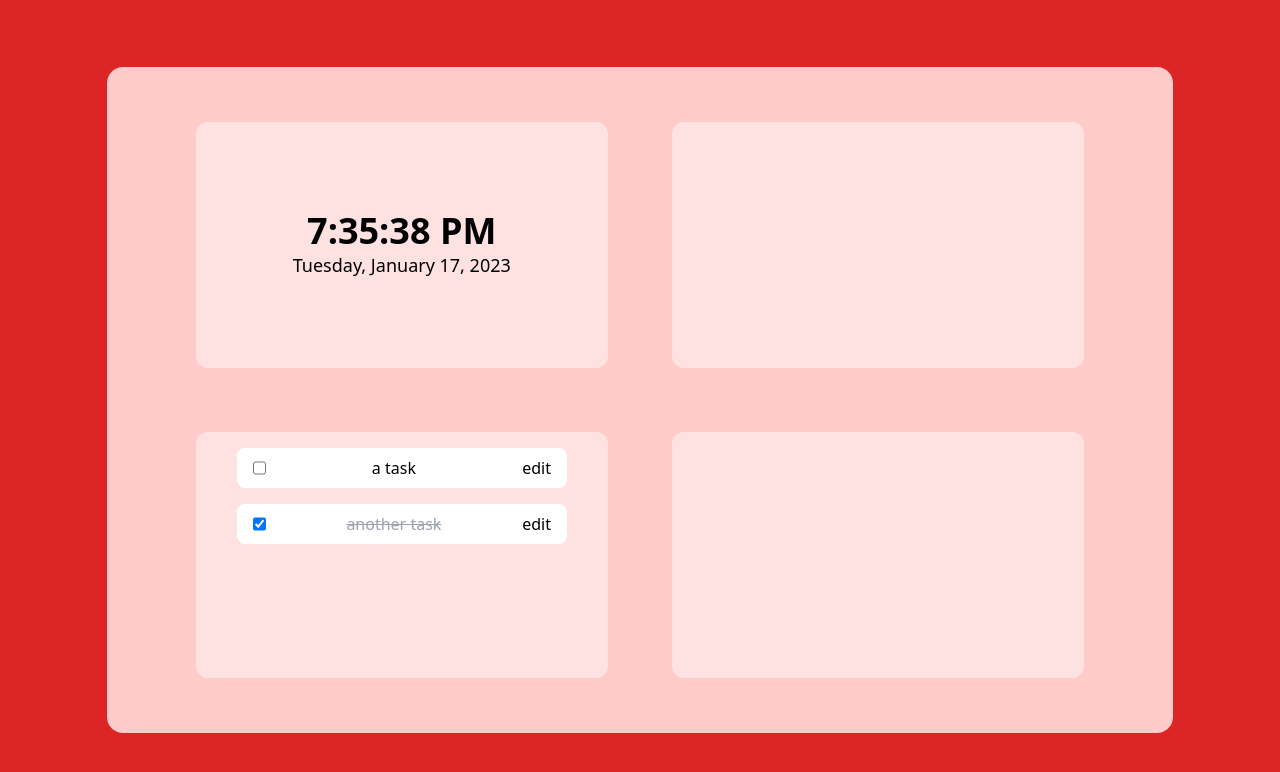
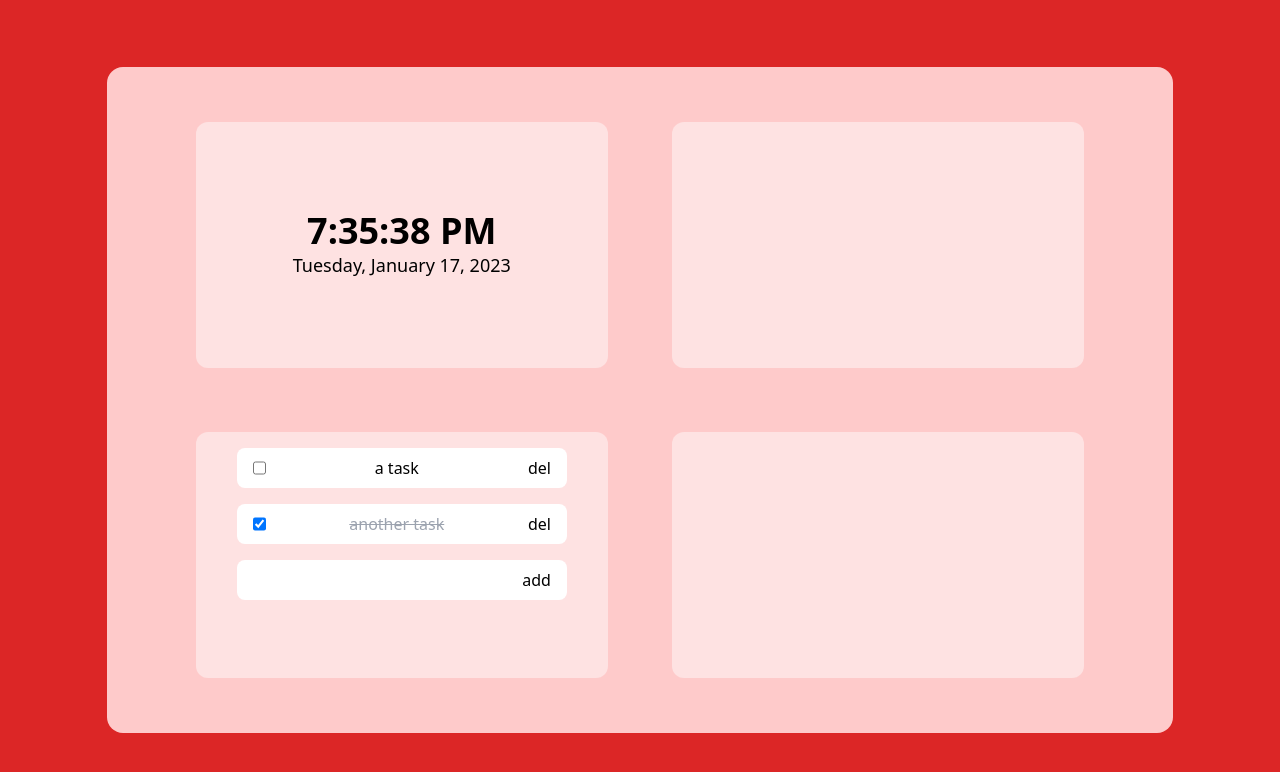
Before and after one commit to atklenner/homepage, a React (Vite) app: page / in a window 1280 px wide. Shown: the top 772 px of the page. Built offline with nearby package versions, Linux system fonts and the light colour scheme.

Commit message:
implement reducer for handling state

```diff
--- a/src/components/ToDo.jsx
+++ b/src/components/ToDo.jsx
@@ -1,19 +1,29 @@
 import Widget from "./Widget";
 import ToDoItem from "./ToDoItem";
+import ToDoInput from "./ToDoInput";
+import toDoReducer from "../reducers/toDoReducer";
+import {useReducer} from "react";
 
 function ToDo() {
-  let tasks = [
-    {id: 1, description: "a task", completed: false},
-    {id: 2, description: "another task", completed: true},
-  ]
-  const toDoItems = tasks.map(task => <ToDoItem key={task.id} {...task}/>);
+  const [tasks, dispatch] = useReducer(toDoReducer, initialTasks);
+
+  const toDoItems = tasks.map(task => {
+    return <ToDoItem key={task.id} dispatch={dispatch} {...task}/>
+  });
+
   return (
     <Widget>
-    <div className="flex flex-col items-center p-2">
-      {toDoItems}
-    </div>
+      <div className="flex flex-col items-center p-2">
+        {toDoItems}
+        <ToDoInput dispatch={dispatch}/>
+      </div>
     </Widget>
   )
 }
 
 export default ToDo;
+
+const initialTasks = [
+    {id: 1, text: "a task", done: false},
+    {id: 2, text: "another task", done: true},
+  ];
--- a/src/components/ToDoItem.jsx
+++ b/src/components/ToDoItem.jsx
@@ -1,12 +1,13 @@
 import Block from "./Block";
 
-function ToDoItem({id, description, completed}) {
-  let strikethrough = completed ? "text-gray-400 line-through" : "";
+function ToDoItem({id, text, done, dispatch}) {
+  let strikethrough = done ? "text-gray-400 line-through" : "";
+
   return (
     <Block>
-      <input type="checkbox" checked={completed}/>
-      <p className={strikethrough}>{description}</p>
-      <input type="button" value="edit"/>
+      <input type="checkbox" checked={done} onChange={() => dispatch({type:"toggle", id})}/>
+      <p className={strikethrough}>{text}</p>
+      <input type="button" value="del" onClick={() => dispatch({type:"delete", id})}/>
     </Block>
   )
 }
```
